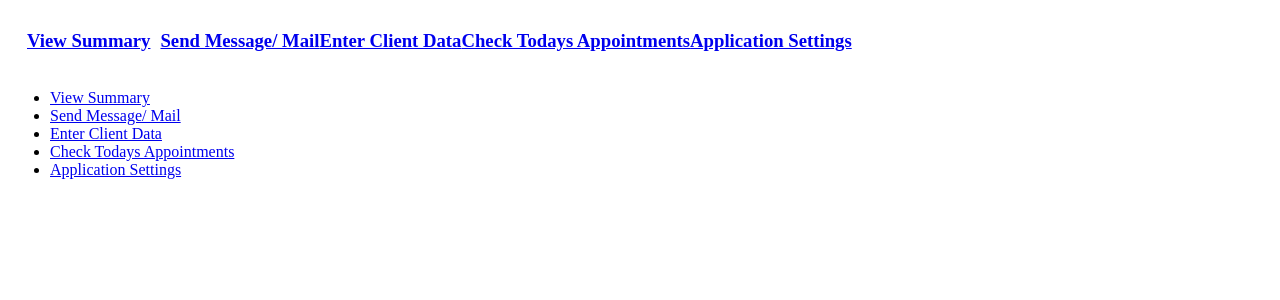
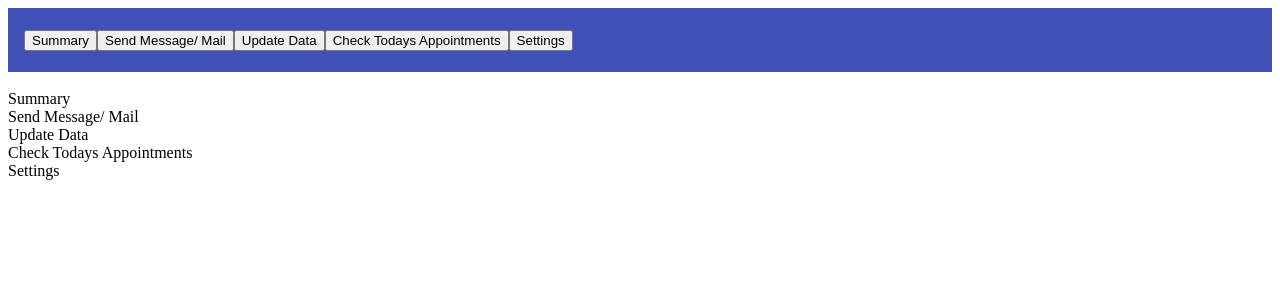
Before and after one commit to vaibhavkk/law-demo, an Angular app: page / in a window 1280 px wide. Shown: the top 300 px of the page. Built offline with nearby package versions, Linux system fonts and the light colour scheme.

Commit message:
nav toolbar

```diff
--- a/src/app/app.component.html
+++ b/src/app/app.component.html
@@ -1,67 +1,37 @@
-<table>
-<tr>
-<th>
-<div id = "div1">
-<h3>
-<mat-toolbar color = "primary">
-   <span class = "gap"><a routerLink= "/summary" routerLinkActive="active"> View Summary </a></span>
-   <span><a routerLink= "/sendmessage" routerLinkActive="active"> Send Message/ Mail </a></span>
-   <span class = "filler"></span>
-   <span><a routerLink= "/updateinfo" routerLinkActive="active"> Enter Client Data </a></span>
-   <span class = "filler"></span>
-   <span> <a routerLink= "/todaysappointment" routerLinkActive="active"> Check Todays Appointments </a></span>
 
-   <span class = "filler"></span>
-   <span> <a routerLink= "/settings" routerLinkActive="active"> Application Settings </a> </span>
-</mat-toolbar>
-</h3>
+   <mat-toolbar color="primary" position="start" >
+ <mat-toolbar-row>
+      <button mat-icon-button (click)="sidenav.toggle()"
+routerLink= "/summary" routerLinkActive="active">
+        <mat-icon>Summary</mat-icon>
+      </button>
+      <button mat-icon-button (click)="sidenav.toggle()" routerLink= "/sendmessage" routerLinkActive="active">
+  Send Message/ Mail
+ </button>
+      <button mat-icon-button (click)="sidenav.toggle()" routerLink= "/updateinfo" routerLinkActive="active"> Update Data </button>
 
-</div>
-</th>
+        <button mat-icon-button routerLink= "/todaysappointment" routerLinkActive="active">  Check Todays Appointments </button>
+<button mat-icon-button routerLink= "/settings" routerLinkActive="active">  Settings </button>
+</mat-toolbar-row>
+    </mat-toolbar>
+<mat-sidenav-container>
+<mat-sidenav  #sidenav>
 
-</tr>
-<tr>
+ <section mat-icon-button (click)="sidenav.toggle()"  routerLink= "/summary" routerLinkActive="active">
+        <mat-icon>Summary</mat-icon>
+      </section>
 
-<div>
+  <section mat-icon-button (click)="sidenav.toggle()" routerLink= "/sendmessage" routerLinkActive="active">
+  Send Message/ Mail
+ </section>
+      <section mat-icon-button (click)="sidenav.toggle()" routerLink= "/updateinfo" routerLinkActive="active"> Update Data </section>
+        <section mat-icon-button routerLink= "/todaysappointment" routerLinkActive="active">  Check Todays Appointments </section>
+<section mat-icon-button routerLink= "/settings" routerLinkActive="active">  Settings </section>
 
-<nav>
-<ul>
- <li> <a routerLink= "/summary" routerLinkActive="active"> View Summary </a> </li>
-
-<li> <a routerLink= "/sendmessage" routerLinkActive="active"> Send Message/ Mail </a> </li>
- <li> <a routerLink= "/updateinfo" routerLinkActive="active"> Enter Client Data </a> </li>
- <li> <a routerLink= "/todaysappointment" routerLinkActive="active"> Check Todays Appointments </a> </li>
- <li> <a routerLink= "/settings" routerLinkActive="active"> Application Settings </a> </li>
- </ul>
-</nav>
-
-</div>
-
-</table>
-<!-- * * * * * * * * * * * * * * * * * * * * * * * * * * * * * * * -->
-<!-- * * * * * * * * * * * The content below * * * * * * * * * * * -->
-<!-- * * * * * * * * * * is only a placeholder * * * * * * * * * * -->
-<!-- * * * * * * * * * * and can be replaced. * * * * * * * * * * * -->
-<!-- * * * * * * * * * * * * * * * * * * * * * * * * * * * * * * * -->
-<!-- * * * * * * * * * Delete the template below * * * * * * * * * * -->
-<!-- * * * * * * * to get started with your project! * * * * * * * * -->
-<!-- * * * * * * * * * * * * * * * * * * * * * * * * * * * * * * * -->
-
-
-
-
-
-
-
-
-<!-- * * * * * * * * * * * * * * * * * * * * * * * * * * * * * * * -->
-<!-- * * * * * * * * * * * The content above * * * * * * * * * * * -->
-<!-- * * * * * * * * * * is only a placeholder * * * * * * * * * * -->
-<!-- * * * * * * * * * * and can be replaced. * * * * * * * * * * * -->
-<!-- * * * * * * * * * * * * * * * * * * * * * * * * * * * * * * * -->
-<!-- * * * * * * * * * * End of Placeholder * * * * * * * * * * * -->
-<!-- * * * * * * * * * * * * * * * * * * * * * * * * * * * * * * * -->
-
-
-
+  </mat-sidenav>
+  <mat-sidenav-content fxLayout="column">
+    <div class="main-content">
 <router-outlet></router-outlet>
+    </div>
+  </mat-sidenav-content>
+</mat-sidenav-container>
--- a/src/app/material/material.module.ts
+++ b/src/app/material/material.module.ts
@@ -36,7 +36,7 @@ import { MatToolbarModule } from '@angular/material/toolbar';
 import { MatTooltipModule } from '@angular/material/tooltip';
 import { MatTreeModule } from '@angular/material/tree';
 import { MatDialogRef } from "@angular/material/dialog";
-
+import { MatSidenavModule } from "@angular/material/sidenav"
 @NgModule({
     declarations : [CourseDialogComponent],
 
@@ -68,6 +68,8 @@ import { MatDialogRef } from "@angular/material/dialog";
         MatSliderModule,
         MatSlideToggleModule,
         MatSnackBarModule,
+	MatSidenavModule,
+	MatToolbarModule,
         MatSortModule,
         MatTableModule,
         MatTabsModule,
@@ -105,6 +107,8 @@ import { MatDialogRef } from "@angular/material/dialog";
         MatSlideToggleModule,
         MatSnackBarModule,
         MatSortModule,
+MatSidenavModule,
+  MatToolbarModule
         MatTableModule,
         MatTabsModule,
         MatToolbarModule,
--- a/src/styles.css
+++ b/src/styles.css
@@ -1 +1,18 @@
 /* You can add global styles to this file, and also import other style files */
+
+/* You can add global styles to this file, and also import other style files */
+@import "~@angular/material/prebuilt-themes/indigo-pink.css";
+mat-sidenav {
+    width: 100px;
+    padding:2px;
+}
+.mat-drawer {
+    background-color: #023075;
+    color:#fff
+}
+.main-content {
+    padding:20px;
+}
+.toolbar-spacer {
+    flex: 1 1 1;
+}
```
Also changed, not shown: 1 other file (tests, documents, lock files or other folders).
